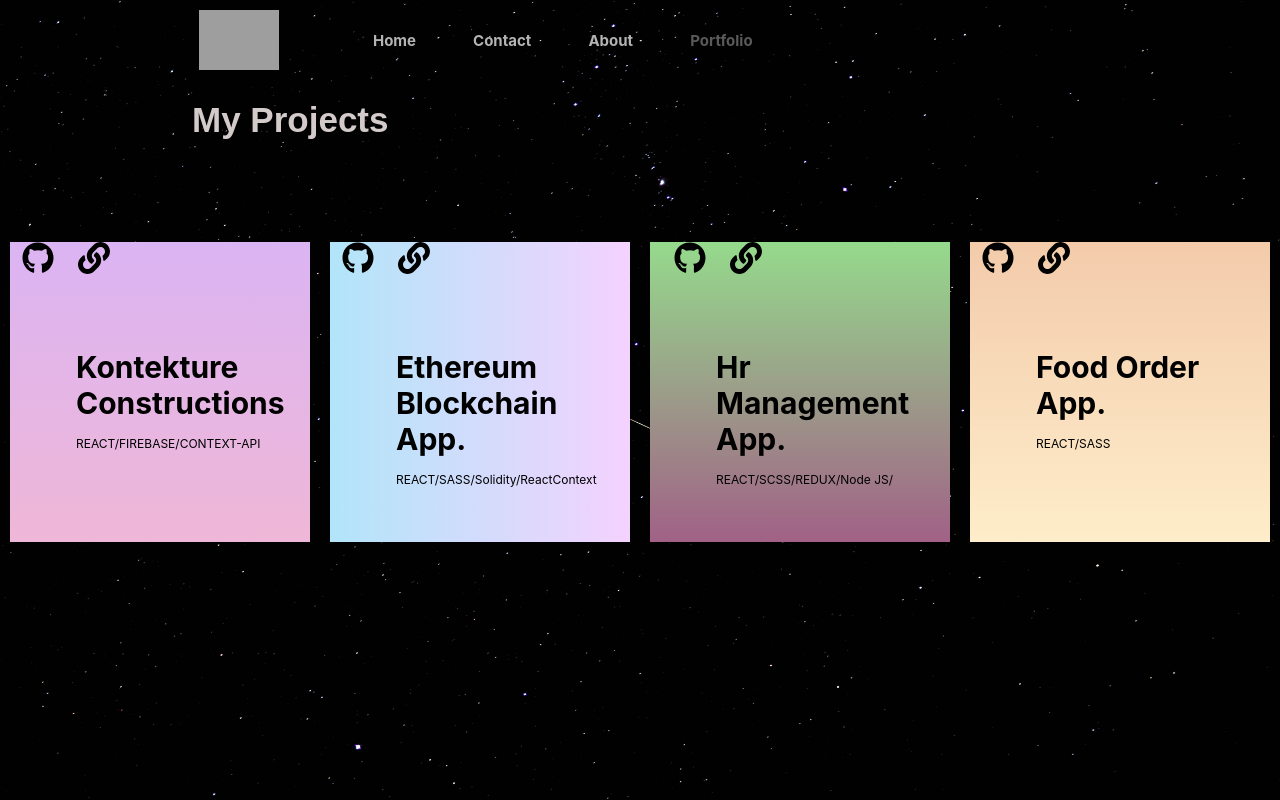
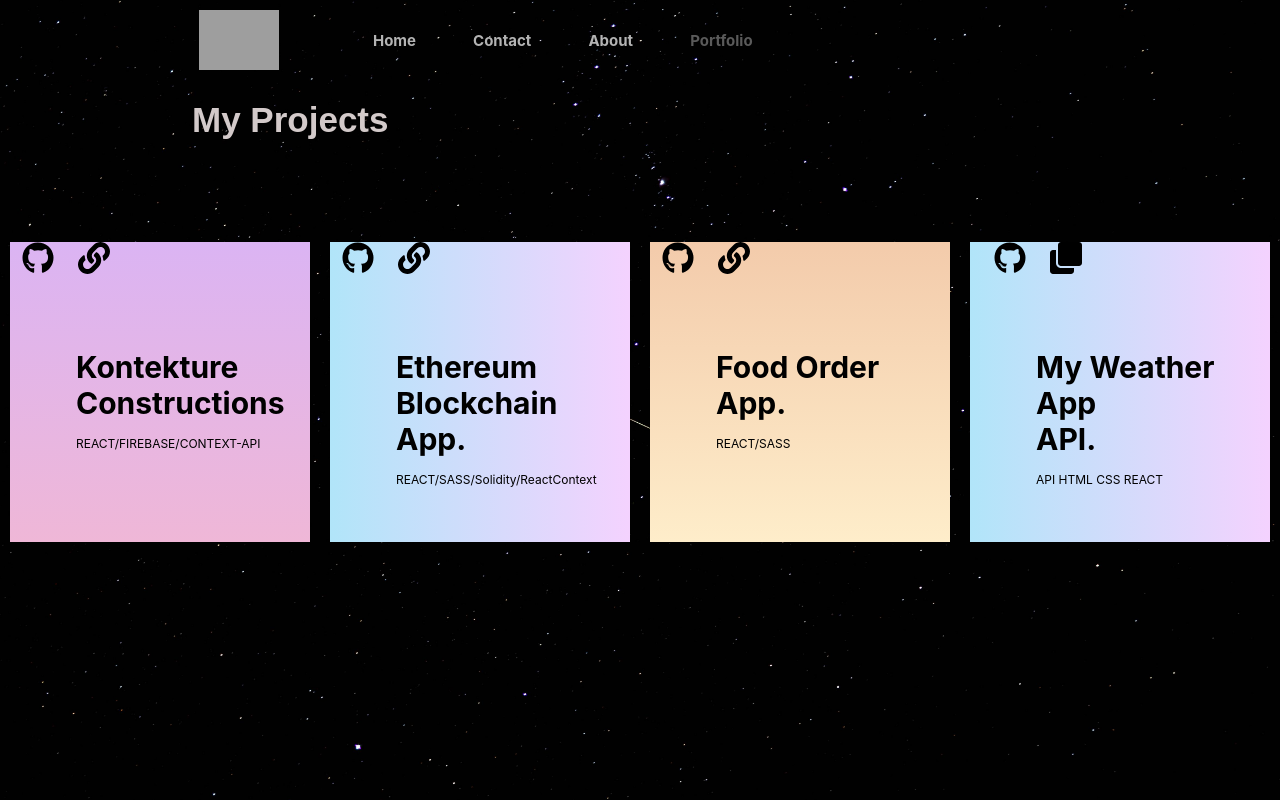
Before and after one commit to OluDominic/my-website, a React (Create React App) app: page /portfolio in a window 1280 px wide. Built offline with nearby package versions, Linux system fonts and the light colour scheme; grey boxes are pictures that could not be loaded.

Commit message:
Update project links and modify project display in portfolio
- Updated URLs for Kontekture and Kryptommerce projects to new Netlify links.
- Commented out the display of projectFive section.
- Uncommented and updated the project3 section with the correct GitHub link.

```diff
--- a/src/portfolio.js
+++ b/src/portfolio.js
@@ -57,7 +57,7 @@ class Portfolio extends React.Component {
                     </span>
 
                     <span className="icons">
-                        <Link to={{pathname: "https://kontekture.com/"}} target="_blank">
+                        <Link to={{pathname: "https://66c4b16c70e0d60b49966dc8--kontekture.netlify.app/"}} target="_blank">
                         <FontAwesomeIcon icon={faLink} size="2x" color="black" />
                         </Link>
                         </span>
@@ -75,7 +75,7 @@ class Portfolio extends React.Component {
                     </span>
 
                     <span className="icons">
-                        <Link to={{pathname: "https://kryptommerce.herokuapp.com/"}} target="_blank">
+                        <Link to={{pathname: "https://66c4b7b459e31b188bdcac88--astonishing-faun-2581eb.netlify.app/"}} target="_blank">
                         <FontAwesomeIcon icon={faLink} size="2x" color="black" />
                         </Link>
                     </span>
@@ -84,7 +84,7 @@ class Portfolio extends React.Component {
 
                 </div>
 
-                <div className="projectFive">
+                {/* <div className="projectFive">
                     <span className="icons">
                         <Link to={{pathname: "https://github.com/OluDominic/tas-salary-system"}} target="_blank" className="icons">
                             <FontAwesomeIcon icon={faGithub} size="2x" color="black" className="ecommerce"/>
@@ -97,11 +97,11 @@ class Portfolio extends React.Component {
                     </span>
                         <p className="siwes">Hr Management <br/> App.</p>
                         <p className="languages">REACT/SCSS/REDUX/Node JS/</p>
-                </div>
+                </div> */}
 
                 <div className="project">
                     <span className="icons">
-                    <Link to={{pathname: "https://github.com/OluDominic/frontend-onboarding"}} target="_blank">
+                    <Link to={{pathname: "https://transcendent-churros-ce07a2.netlify.app/"}} target="_blank">
                         <span>
                         <FontAwesomeIcon icon={faGithub} size="2x" color="black" />
                         </span>
@@ -119,7 +119,7 @@ class Portfolio extends React.Component {
 
 
 
-                {/* <div className="project3">
+                <div className="project3">
                 <span className="icons">
                     <a href="https://github.com/OluDominic/weather-app" className="icons">
                         <FontAwesomeIcon icon={faGithub} size="2x" color="black"/>
@@ -132,7 +132,7 @@ class Portfolio extends React.Component {
                 </span>
                     <p className="siwes">My Weather App <br/> API.</p>
                     <p className="languages">API HTML CSS REACT</p>
-            </div> */}
+            </div>
 
             </div>
             </div>
```
